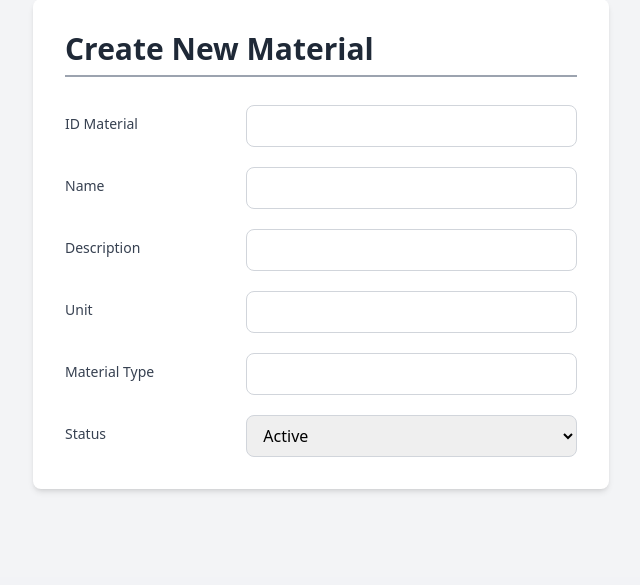
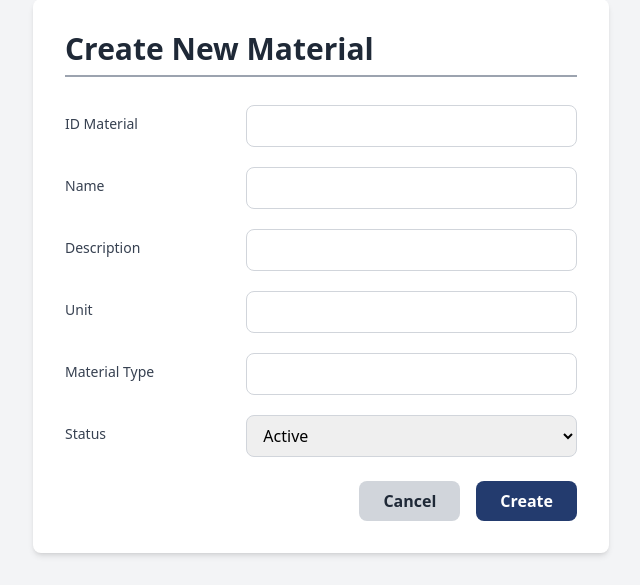
Before and after one commit to wizzard95/erp_project, a Django app: template materials/templates/materials/material_form.html in a window 1280 px wide. Shown: the part 223-808 px from the top of the page, without its empty margins (319-959 px from the left). Before the commit the page ends 715 px from the top, so only its background shows below. Run offline with Django 5.2, Linux system fonts and the light colour scheme; the template is opened without the code that fills it: values that come from a table or form of the project are taken from there, others are empty; some libraries are stand-ins or nearby versions.

Commit message:
config|ui(material_form.html): crear botones de accion crear y cancelar

```diff
--- a/materials/templates/materials/material_form.html
+++ b/materials/templates/materials/material_form.html
@@ -51,8 +51,16 @@
                         <!-- ete campo se encarga de guardar el nombre del usuario de la sesion actual
                          que crea el material -->
                         <input type="hidden" name="{{ form.created_by_id.html }}" value="{{ user.username }}">
+                        </select>
                 </div>
             </div>
+        </div>
+        <!-- * BOTONES DE ACCION -->
+        <div class="flex justify-end space-x-4">
+            <a href="{% url 'materials:materials_list' %}" class="bg-gray-300 text-gray-800 font-semibold py-2 px-6 rounded-lg transition-colors duration-300 hover:bg-gray-400">Cancel</a>
+            <button type="submit" class="bg-[#233b6e] text-white font-semibold py-2 px-6 rounded-lg transition-colors duration-300 hover:bg-[#1a2c53]">
+                Create
+            </button>
         </div>
     </form>
 </div>
```
Also changed, not shown: db.sqlite3.
